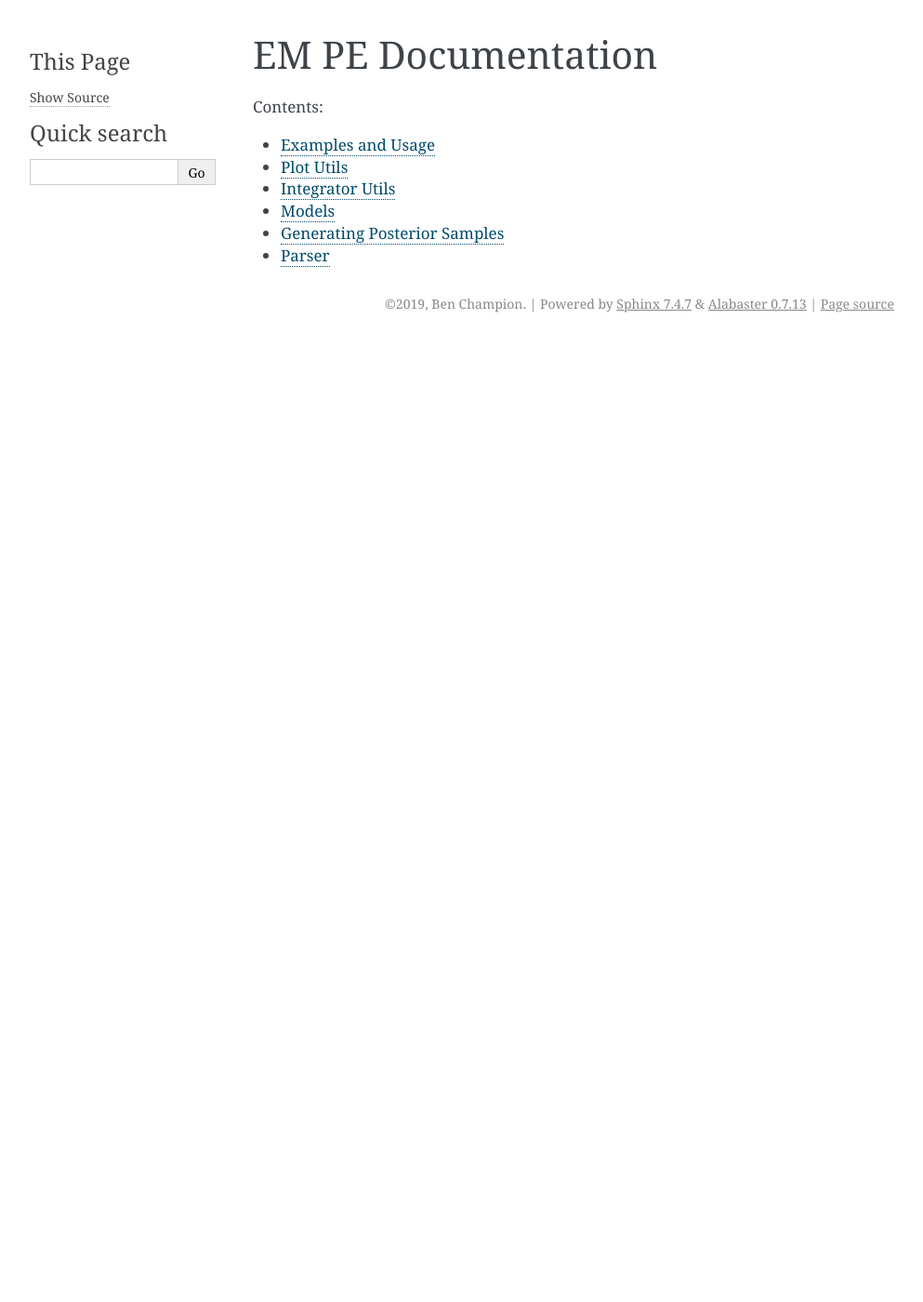
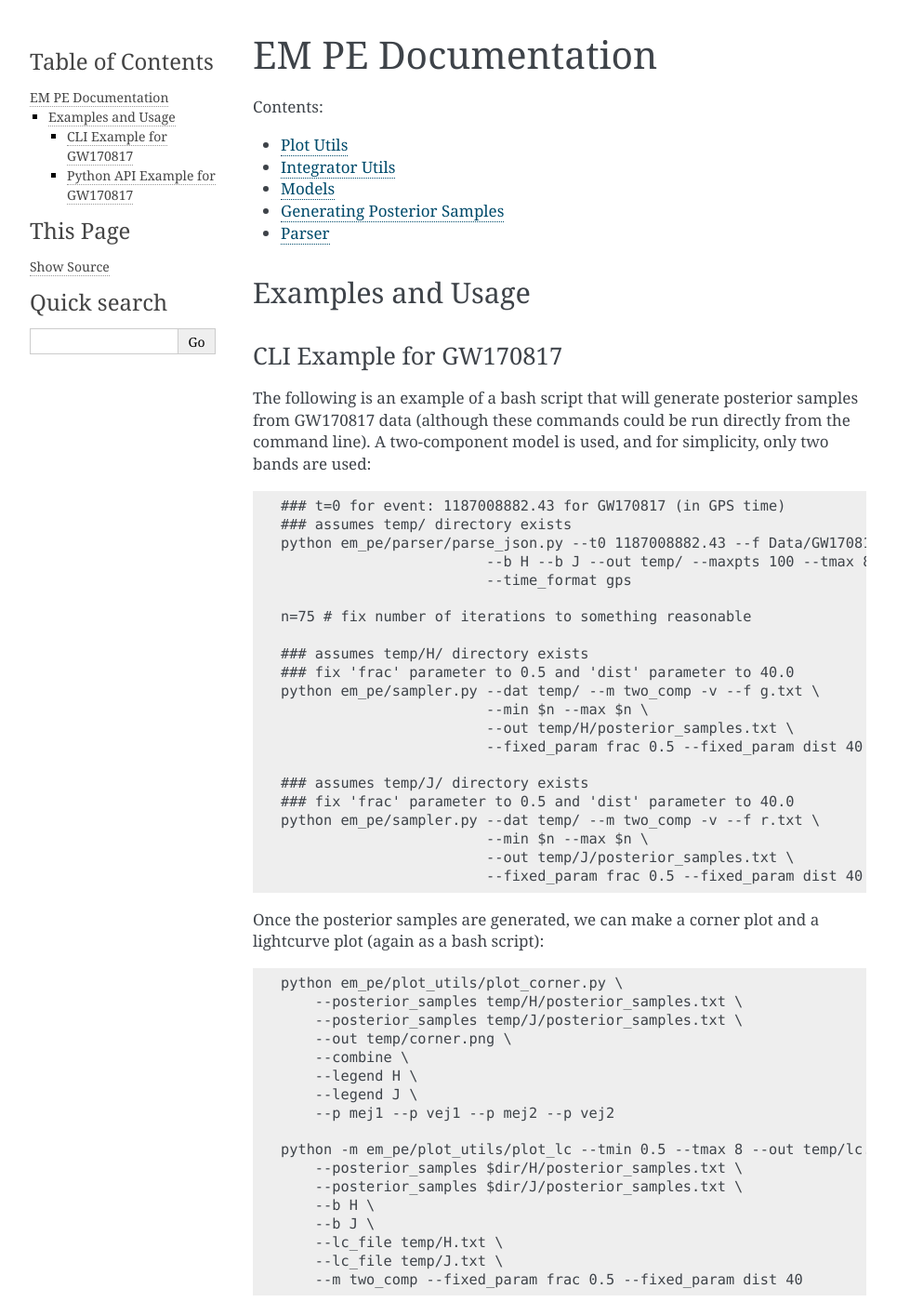
Before and after one commit to bwc3252/EM_PE, a Sphinx documentation site: the page built from doc/source/index.rst, in a window 1280 px wide and 1400 px high. Shown: the whole window at 93% size, without its empty margins (148-1141 px from the left). Built offline with Sphinx 7.4.7, drawn with Linux system fonts in a browser that asks for light colours; some of the changed text lies outside the part shown.

Commit message:
More documentation updates

```diff
--- a/doc/source/index.rst
+++ b/doc/source/index.rst
@@ -10,9 +10,109 @@
    :maxdepth: 2
    :caption: Contents:
 
-   usage
    plot_utils
    integrator_utils
    models
    sampler
    parser
+
+Examples and Usage
+------------------
+
+CLI Example for GW170817
+^^^^^^^^^^^^^^^^^^^^^^^^
+The following is an example of a bash script that will generate posterior
+samples from GW170817 data (although these commands could be run directly from
+the command line). A two-component model is used, and for simplicity, only two
+bands are used::
+
+    ### t=0 for event: 1187008882.43 for GW170817 (in GPS time)
+    ### assumes temp/ directory exists
+    python em_pe/parser/parse_json.py --t0 1187008882.43 --f Data/GW170817.json \
+                            --b H --b J --out temp/ --maxpts 100 --tmax 8 \
+                            --time_format gps
+
+    n=75 # fix number of iterations to something reasonable
+
+    ### assumes temp/H/ directory exists
+    ### fix 'frac' parameter to 0.5 and 'dist' parameter to 40.0
+    python em_pe/sampler.py --dat temp/ --m two_comp -v --f g.txt \
+                            --min $n --max $n \
+                            --out temp/H/posterior_samples.txt \
+                            --fixed_param frac 0.5 --fixed_param dist 40 &
+
+    ### assumes temp/J/ directory exists
+    ### fix 'frac' parameter to 0.5 and 'dist' parameter to 40.0
+    python em_pe/sampler.py --dat temp/ --m two_comp -v --f r.txt \
+                            --min $n --max $n \
+                            --out temp/J/posterior_samples.txt \
+                            --fixed_param frac 0.5 --fixed_param dist 40
+
+Once the posterior samples are generated, we can make a corner plot and a
+lightcurve plot (again as a bash script)::
+
+    python em_pe/plot_utils/plot_corner.py \
+        --posterior_samples temp/H/posterior_samples.txt \
+        --posterior_samples temp/J/posterior_samples.txt \
+        --out temp/corner.png \
+        --combine \
+        --legend H \
+        --legend J \
+        --p mej1 --p vej1 --p mej2 --p vej2
+
+    python -m em_pe/plot_utils/plot_lc --tmin 0.5 --tmax 8 --out temp/lc.png \
+        --posterior_samples $dir/H/posterior_samples.txt \
+        --posterior_samples $dir/J/posterior_samples.txt \
+        --b H \
+        --b J \
+        --lc_file temp/H.txt \
+        --lc_file temp/J.txt \
+        --m two_comp --fixed_param frac 0.5 --fixed_param dist 40
+
+Python API Example for GW170817
+^^^^^^^^^^^^^^^^^^^^^^^^^^^^^^^
+The Python equivalent to the previous example::
+
+    from em_pe import sampler
+    from em_pe.parser import parse_json
+    from em_pe.plot_utils import plot_corner, plot_lc
+
+    t0 = 1187008882.43 # initial time for event
+    data = 'Data/GW170817.json' # JSON file
+    b = ['H', 'J'] # data bands to store
+    dir = 'temp/' # directory to store data in
+
+    ### Parse JSON data and convert to necessary format
+    parse_json(t0, data, b, dir, maxpts=50, tmax=8, gps_time=True)
+
+    model = 'two_comp'
+    out = 'temp/H/posterior_samples.txt'
+    n = 75
+    fixed = [['frac', 0.5], ['dist', 40.0]]
+
+    ### Initialize sampler (for H band)
+    s = sampler(dir, model, ['H.txt'], out, min_iter=n, max_iter=n, fixed_params=fixed)
+
+    ### Generate samples
+    s.generate_samples()
+
+    ### Initialize sampler (for J band)
+    s = sampler(dir, model, ['J.txt'], out, min_iter=n, max_iter=n, fixed_params=fixed)
+
+    ### Generate samples
+    s.generate_samples()
+
+    samples = ['temp/H/posterior_samples.txt', 'temp/J/posterior_samples.txt']
+    out = temp/corner.png
+    params = ['mej1', 'vej1', 'mej2', 'vej2']
+    leg = ['H', 'J']
+
+    ### Make a corner plot
+    plot_corner.generate_corner_plot(samples, out, params, leg=leg)
+
+    tmin = 0.5
+    tmax = 8.0
+    lc_file = ['temp/H.txt', 'temp/J.txt']
+
+    ### Make a lightcurve plot
+    plot_lc.generate_lc_plot(samples, out, model, tmin, tmax, b, lc_file=lc_file, fixed_params=fixed)
```
Also changed, not shown: doc/source/usage.rst (deleted, +0 -30 lines).
